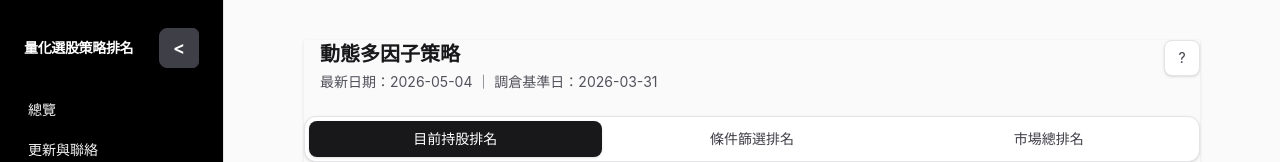
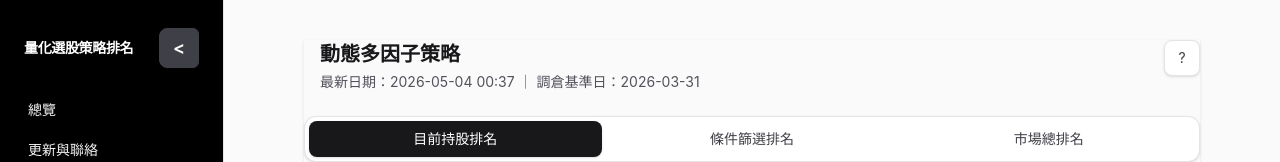
Before and after one commit to amu-0713/my-stock-rank, a React (Vite) app: page /strategy/1 in a window 1280 px wide. Shown: the top 162 px of the page. Built offline with nearby package versions, Linux system fonts and the light colour scheme.

Commit message:
Update StrategyPage.jsx

```diff
--- a/src/pages/StrategyPage.jsx
+++ b/src/pages/StrategyPage.jsx
@@ -77,12 +77,8 @@ export default function StrategyPage() {
   const strategyHeaderText = useMemo(() => {
     if (!isStrategy1) return TEXT.strategyDataPage
 
-    const latestDateOnly = data?.latest_date
-      ? data.latest_date.split(' ')[0]   // 只取日期，移除時間
-      : '—'
-
     const parts = [
-      `${TEXT.latestDate}${latestDateOnly}`,
+      `${TEXT.latestDate}${data?.latest_date ?? '—'}`,
       `${TEXT.rebalanceBaseDate}${data?.rebalance_base_date ?? '—'}`,
     ]
 
```
